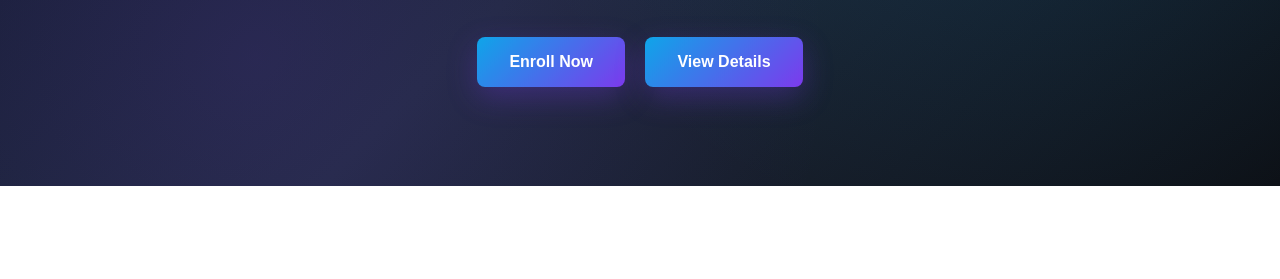
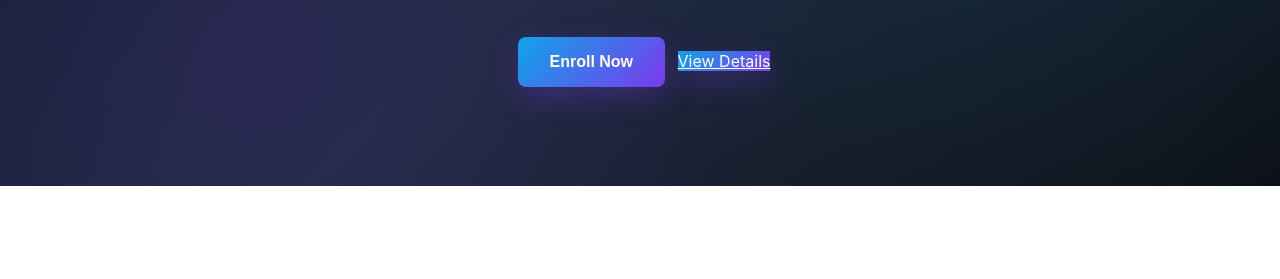
Before and after one commit to tejpalchannel/tuition-classes, a plain HTML site: page index.html in a window 1280 px wide. Shown: the part 454-733 px from the top of the page. Drawn offline with Linux system fonts and the light colour scheme.

Commit message:
Update index.html

```diff
--- a/index.html
+++ b/index.html
@@ -423,7 +423,9 @@
                 Helping students understand concepts clearly, practice regularly, and prepare confidently for their exams.
             </p>
             <button class="btn btn-primary" onclick="document.querySelector('.contact-section').scrollIntoView({behavior: 'smooth'})">Enroll Now</button>
-            <button class="btn btn-primary" onclick="alert('Details:\n\nClasses: 8th, 9th & 10th\nState Board/CBSE\nMode: [Online / Home Tutor]\nLocation: Nagpur\n\nContact below for full details')">View Details</button>
+              <a href="https://darsh-learning-academy.bolt.host/" class="btn-primary">
+  View Details
+</a>
         </div>
     </section>
 
```
